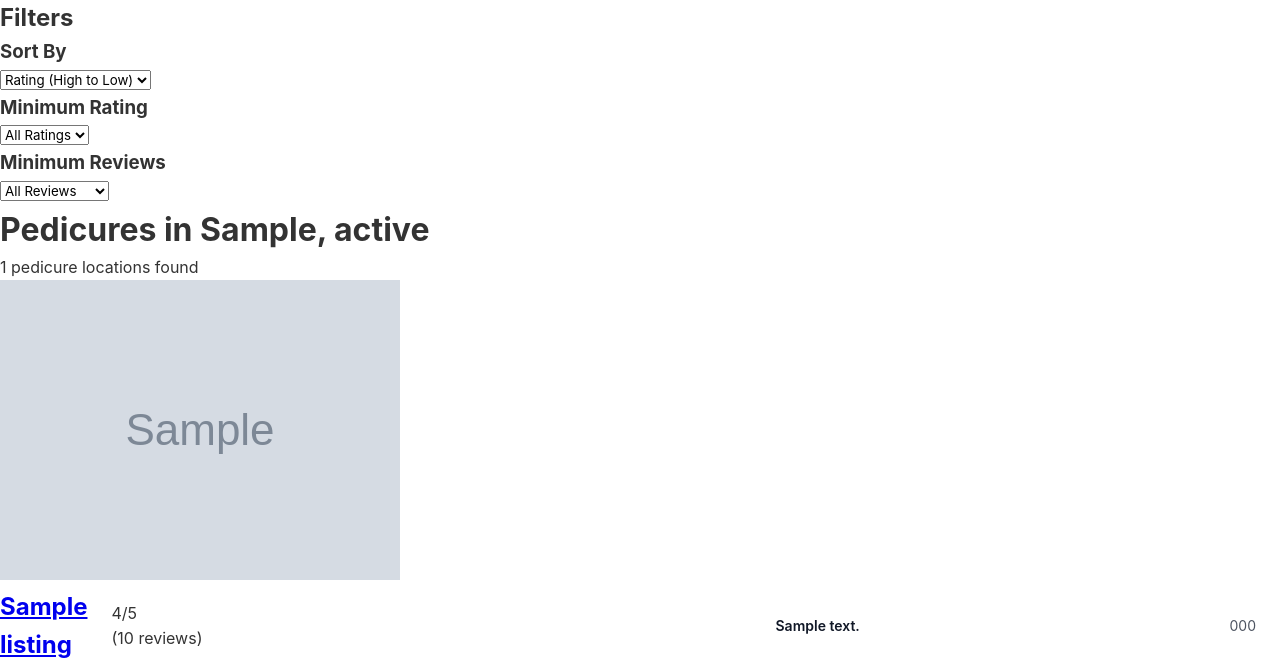
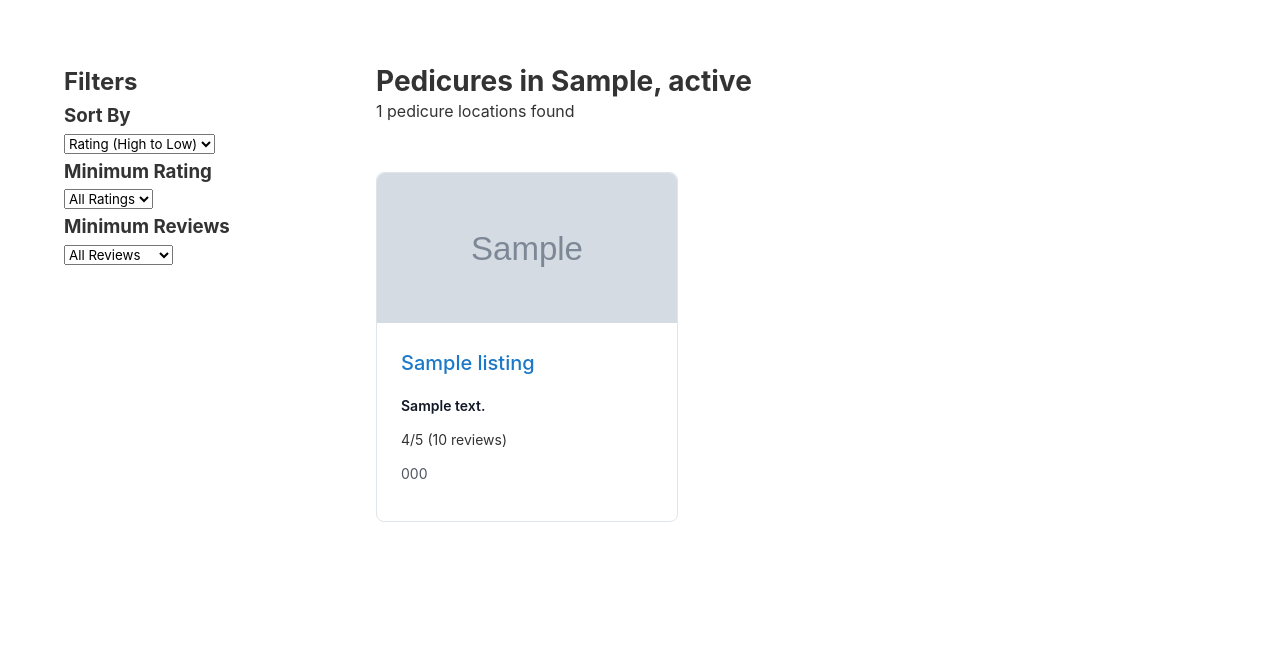
Before and after one commit to qrkedupwhiteboy/pedicure-nearme, a Flask app: a page that uses templates/city_listings.html in a window 1280 px wide. Shown: the part 341-1006 px from the top of the page. After the commit the page ends 863 px from the top, so only its background shows below. Run offline with Flask 3, Linux system fonts and the light colour scheme; tables that the repository leaves empty hold one stand-in row (values such as "Sample post"); grey boxes marked "Sample" are stand-in pictures; grey boxes are pictures that could not be loaded.

```diff
--- a/static/css/listing.css
+++ b/static/css/listing.css
@@ -1,3 +1,123 @@
+/* City listing styles */
+
+.filters-sidebar{
+  display: flex;
+  flex-direction: column;
+  width: 100%;
+}
+
+.listings-container{
+  max-width: 100%;
+  padding: 64px;
+  display: grid;
+  grid-template-columns: .25fr .75fr;
+  gap: 2rem;
+
+}
+
+.listings-content{
+  display: flex;
+  flex-direction: column;
+  gap: 3rem
+}
+
+#listings-grid{
+  max-width: 100%;
+  display: grid;
+  grid-template-columns: 1fr 1fr 1fr;
+  gap: 1.5rem;
+}
+
+@media (max-width: 768px) {
+
+  #listings-grid {
+    max-width: 100%;
+    display: grid;
+    grid-template-columns: 1fr 1fr;
+    gap: 1.5rem;
+  }
+
+
+}
+
+
+@media (max-width: 480px) {
+
+  #listings-grid {
+    max-width: 100%;
+    display: grid;
+    grid-template-columns: 1fr;
+    gap: 1.5rem;
+  }
+
+
+}
+
+
+.listing-card {
+  width: 100%;
+  display: flex;
+  flex-direction: column;
+  border-radius: .5rem;
+  border: 1px #E0E5EB solid
+}
+
+.city-listing-header{
+  display: flex;
+  flex-direction: column;
+  gap: 0.5rem;
+}
+
+
+.city-listing-info{
+  width: 100%;
+  padding: 1.5rem;
+  display: flex;
+  flex-direction: column;
+  align-items: flex-start;
+  gap: .75rem;
+}
+
+.city-listing-info h2{
+  color: #1f1f1f;
+  font-family: Inter;
+  font-weight: 600;
+  line-height: 32px;
+  font-size: 24px;
+  margin-bottom: .5rem;
+  text-wrap: nowrap;
+}
+
+
+.listing-image {
+  width: 300px;
+  height: 150px;
+}
+
+.listing-image img {
+  border-top-left-radius: .5rem;
+  border-top-right-radius: .5rem;
+  width: 100%;
+  height: 100%;
+  object-fit: cover;
+  object-position: center;
+}
+
+.rating-reviews{
+  display: flex;
+  flex-direction: row;
+  gap: .25rem;
+}
+
+/* Indiviual listing styles */
+
+
+.city-listings-header
+{display: flex;
+  flex-direction: column;
+  }
+
+
 .listing-top-wrapper{
     padding-left: 64px;
     padding-right: 64px;
@@ -234,6 +354,7 @@
   }
 
   .main-image {
+      object-fit: cover;
       width: 856px;
       height: 432px;
       background: rgba(0, 0, 0, 0.20);
--- a/static/css/tokens.css
+++ b/static/css/tokens.css
@@ -209,7 +209,36 @@
     font-size: 10px;
   }
 
-  /* Navigation Styles */
+    /* Navigation Styles */
+
+  .nav-large {
+    gap: 4px;
+    display: flex;
+    align-items: center;
+    font-family: Inter;
+    font-weight: 500;
+    line-height: 32px;
+    font-size: 20px;
+    color: #1c79ca;
+    text-decoration: none;
+    text-wrap: pretty;
+  }
+
+  .nav-large:hover {
+    font-family: Inter;
+    font-weight: 500;
+    line-height: 32px;
+    font-size: 20px;
+    color:#0e5796;
+    text-wrap: pretty;
+    text-decoration: underline;
+    transition: 2s;
+        transition-behavior: normal;
+        transition-duration: 0.2s;
+        transition-property: color;
+        transition-timing-function: ease;
+  }
+
   .nav-regular {
     gap: 4px;
     display: flex;
@@ -220,7 +249,7 @@
     font-size: 14px;
     color: #1c79ca;
     text-decoration: none;
-    text-wrap: nowrap;
+    text-wrap: pretty;
   }
 
   .nav-regular:hover {
@@ -229,7 +258,7 @@
     line-height: 22px;
     font-size: 14px;
     color:#0e5796;
-    text-wrap: nowrap;
+    text-wrap: pretty;
     text-decoration: underline;
     transition: 2s;
         transition-behavior: normal;
--- a/templates/city_listings.html
+++ b/templates/city_listings.html
@@ -6,6 +6,7 @@
     <title>Pedicures in {{ city }}, {{ state }} | Best Nail Salons</title>
     <link rel="stylesheet" href="{{ url_for('static', filename='css/main.css') }}">
     <link rel="stylesheet" href="{{ url_for('static', filename='css/listing.css') }}">
+    <link rel="stylesheet" href="{{ url_for('static', filename='css/tokens.css') }}">
 </head>
 <body>
     <header class="main-header">
@@ -59,8 +60,10 @@
             </div>
 
             <div class="listings-content">
-                <h1>Pedicures in {{ city }}, {{ state }}</h1>
-                <p class="results-count">{{ listings|length }} pedicure locations found</p>
+                <div class="city-listings-header">
+                    <h1 class="h1">Pedicures in {{ city }}, {{ state }}</h1>
+                    <p class="results-count">{{ listings|length }} pedicure locations found</p>
+                </div>
 
                 <div id="listings-grid">
                     {% for listing in listings %}
@@ -76,13 +79,16 @@
                             <div class="placeholder-image">No Image Available</div>
                             {% endif %}
                         </div>
-                        <div class="listing-info">
-                            <h2><a href="/listing/{{ listing.id }}">{{ listing.name }}</a></h2>
+                        <div class="city-listing-info">
+                            <div class="city-listing-header">
+                                <h2><a href="/listing/{{ listing.id }}" class="nav-large">{{ listing.name }}</a></h2>
+                                <p class="address">{{ listing.address }}</p>
+                            </div>
+
                             <div class="rating-reviews">
-                                <span class="rating">{{ listing.rating }}/5</span>
-                                <span class="reviews">({{ listing.reviews }} reviews)</span>
+                                <span class="body-md">{{ listing.rating }}/5</span>
+                                <span class="body-md">({{ listing.reviews }} reviews)</span>
                             </div>
-                            <p class="address">{{ listing.address }}</p>
                             {% if listing.phone %}
                             <p class="phone">{{ listing.phone }}</p>
                             {% endif %}
```
Also changed, not shown: templates/listing.html (+9 -9 lines).
